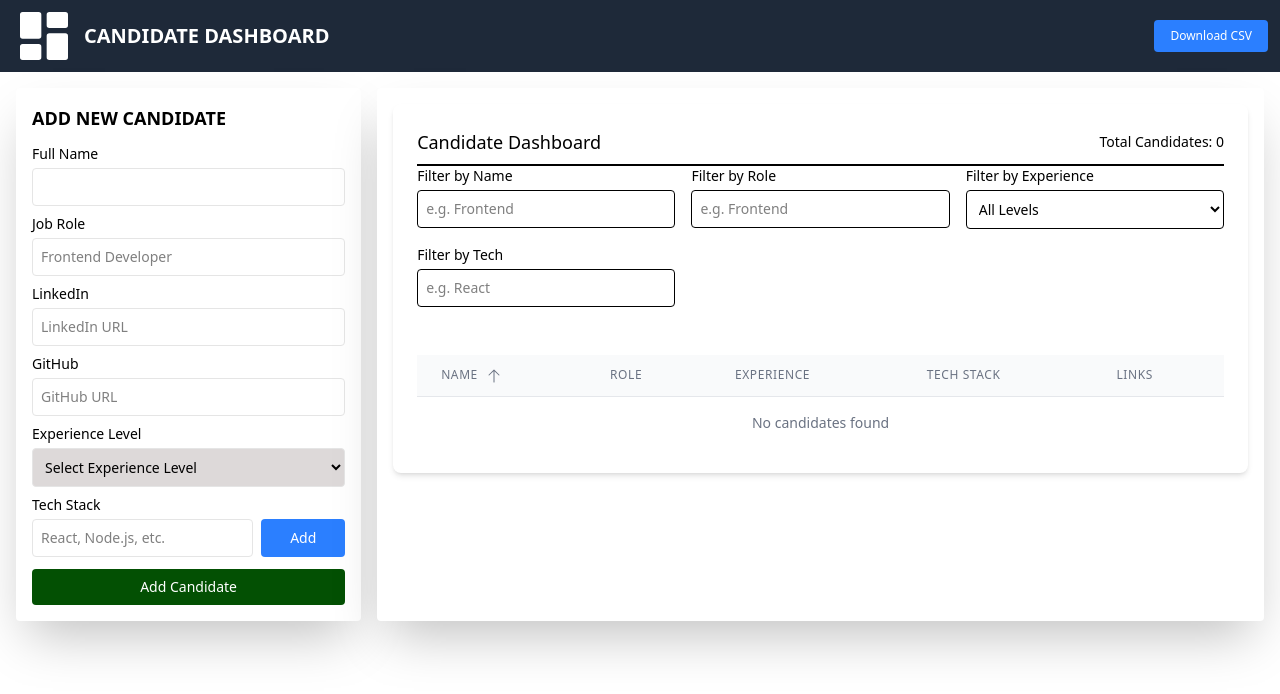
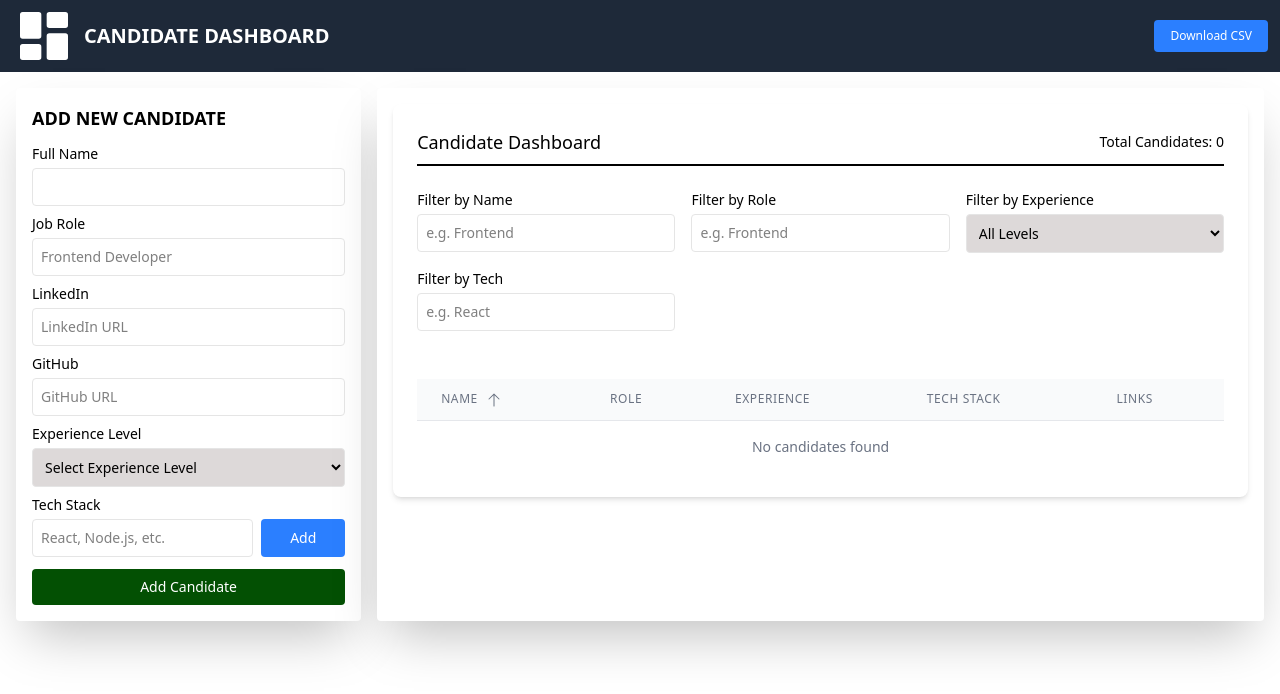
Before and after one commit to Mrtee160561051/CandidateDashboard, a React (Vite) app in the folder candidate-dashboard/: page / in a window 1280 px wide. Shown: the top 694 px of the page. Built offline with nearby package versions, Linux system fonts and the light colour scheme.

Commit message:
feat: Add the csv download functionality

```diff
--- a/candidate-dashboard/src/App.jsx
+++ b/candidate-dashboard/src/App.jsx
@@ -62,11 +62,11 @@ function App() {
       ))
     );
   });
-
+  console.log(filteredCandidates)
 
   return (
     <>
-      <Header />
+      <Header candidates={filteredCandidates}/>
       <main className="grid grid-cols-1 lg:grid-cols-7 gap-4 p-4 text-sm">
         <Form addCandidate={(candidate) => dispatch(addCandidate(candidate))} />
         <section className="lg:col-span-5 bg-white p-4 rounded shadow-2xl">
--- a/candidate-dashboard/src/component/CandidateDashboard.jsx
+++ b/candidate-dashboard/src/component/CandidateDashboard.jsx
@@ -1,15 +1,10 @@
 // src/components/CandidateDashboard.jsx
-import {useState} from 'react'
+import { useSelector } from 'react-redux'
 import { LinkIcon, CodeBracketIcon } from '@heroicons/react/24/outline'
 import { ArrowUpIcon, ArrowDownIcon } from '@heroicons/react/24/solid'
 
 const CandidateDashboard = ({ candidates, onSort, sortConfig, onFilter, onSelectCandidate }) => {
-  const [filterValues, setFilterValues] = useState({
-    name:'',
-    role: '',
-    experience: '',
-    techStack: ''
-  })
+  const {filters} = useSelector((state) => state.candidates);
 
   const experienceCounts = candidates.reduce((acc, candidate) => {
     acc[candidate.experience] = (acc[candidate.experience] || 0) + 1
@@ -18,8 +13,7 @@ const CandidateDashboard = ({ candidates, onSort, sortConfig, onFilter, onSelect
 
   const handleFilterChange = (e) => {
     const { name, value } = e.target
-    const newFilters = { ...filterValues, [name]: value }
-    setFilterValues(newFilters)
+    const newFilters = { ...filters, [name]: value }
     onFilter(newFilters)
   }
 
@@ -40,16 +34,16 @@ const CandidateDashboard = ({ candidates, onSort, sortConfig, onFilter, onSelect
       </div>
 
       {/* Filters */}
-      <div className="grid grid-cols-1 md:grid-cols-3 gap-4 mb-6">
+      <div className="grid grid-cols-1 md:grid-cols-3 gap-4 my-6">
         <div>
           <label className="block text-sm font-medium mb-1">Filter by Name</label>
           <input
             type="text"
             name="name"
-            value={filterValues.name}
+            value={filters.name}
             onChange={handleFilterChange}
             placeholder="e.g. Frontend"
-            className="w-full p-2 border rounded"
+            className="w-full p-2 border rounded border-neutral-200"
           />
         </div>
         <div>
@@ -57,19 +51,19 @@ const CandidateDashboard = ({ candidates, onSort, sortConfig, onFilter, onSelect
           <input
             type="text"
             name="role"
-            value={filterValues.role}
+            value={filters.role}
             onChange={handleFilterChange}
             placeholder="e.g. Frontend"
-            className="w-full p-2 border rounded"
+            className="w-full p-2 border rounded border-neutral-200"
           />
         </div>
         <div>
           <label className="block text-sm font-medium mb-1">Filter by Experience</label>
           <select
             name="experience"
-            value={filterValues.experience}
+            value={filters.experience}
             onChange={handleFilterChange}
-            className="w-full p-2 border rounded"
+            className="w-full p-2 border rounded bg-[#ddd9d9] border-neutral-200"
           >
             <option value="">All Levels</option>
             <option value="Junior">Junior</option>
@@ -82,10 +76,10 @@ const CandidateDashboard = ({ candidates, onSort, sortConfig, onFilter, onSelect
           <input
             type="text"
             name="techStack"
-            value={filterValues.techStack}
+            value={filters.techStack}
             onChange={handleFilterChange}
             placeholder="e.g. React"
-            className="w-full p-2 border rounded"
+            className="w-full p-2 border rounded border-neutral-200"
           />
         </div>
       </div>
--- a/candidate-dashboard/src/component/Header.jsx
+++ b/candidate-dashboard/src/component/Header.jsx
@@ -1,13 +1,46 @@
 import React from 'react'
 import { Dashboard } from "../../public/dashboard"
-function Header() {
+function Header({candidates}) {
+  const convertToCSV = (data) => {
+    if (!data.length) return '';
+
+    const headers = Object.keys(data[0]);
+    const rows = data.map((row) =>
+      headers.map((field) => {
+        let value = row[field];
+
+        // If it's an array (like techStack), join it
+        if (Array.isArray(value)) value = value.join(', ');
+
+        // Escape quotes
+        if (typeof value === 'string') {
+          value = `"${value.replace(/"/g, '""')}"`;
+        }
+
+        return value;
+      }).join(',')
+    );
+
+    return [headers.join(','), ...rows].join('\n');
+  };
+  const handleDownloadCSV = () => {
+    const csv = convertToCSV(candidates);
+    const blob = new Blob([csv], { type: 'text/csv;charset=utf-8;' });
+    const url = URL.createObjectURL(blob);
+
+    const link = document.createElement('a');
+    link.setAttribute('href', url);
+    link.setAttribute('download', 'candidates.csv');
+    link.click();
+  };
+
   return (
     <header className="flex justify-between items-center px-3 py-1 bg-gray-800 text-white">
         <div className="flex items-center gap-2">
           <Dashboard width="4em" height="4em" />
           <h1 className="font-bold text-xl">CANDIDATE DASHBOARD</h1>
         </div>
-        <button className="bg-blue-500 text-white px-4 py-2 rounded text-xs">Download CSV</button>
+        <button className="bg-blue-500 text-white px-4 py-2 rounded text-xs" onClick={handleDownloadCSV}>Download CSV</button>
     </header>
   )
 }
```
